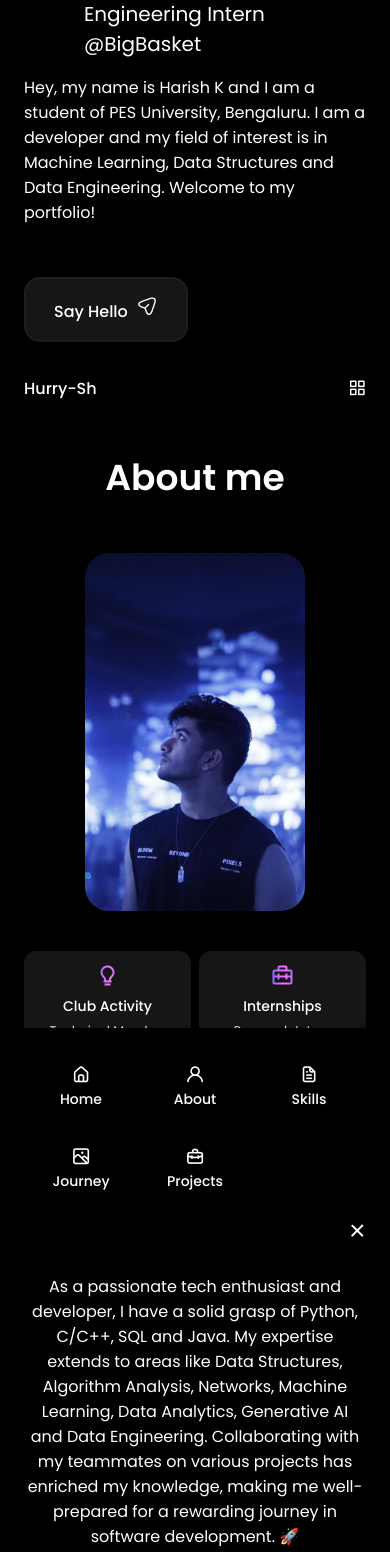
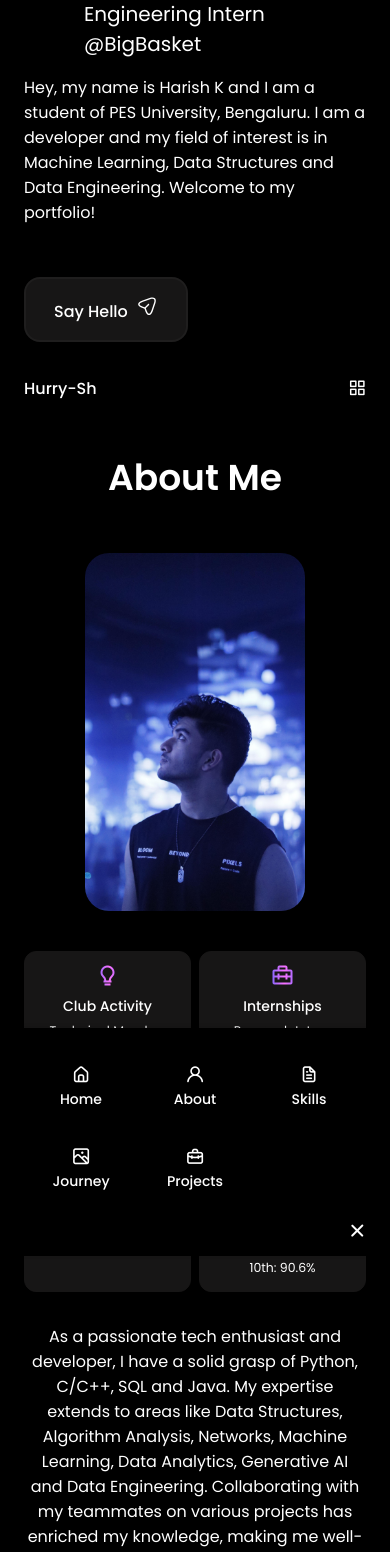
Before and after one commit to Hurry-sh/Portfolio, a React (Create React App) app: page / in a window 390 px wide. Shown: the part 432-1984 px from the top of the page. Built offline with nearby package versions, Linux system fonts and the light colour scheme.

Commit message:
Added changes to mobile view

```diff
--- a/src/components/about/About.jsx
+++ b/src/components/about/About.jsx
@@ -7,7 +7,7 @@ import Info from "./Info";
 const About = () => {
     return (
         <section className="about section" id="about">
-            <h2 className="section__title">About me</h2>
+            <h2 className="section__title">About Me</h2>
             <span className="section__subtitle"></span>
 
             <div className="about__container container grid">
--- a/src/components/about/Info.jsx
+++ b/src/components/about/Info.jsx
@@ -28,8 +28,13 @@ const Info = () => {
             <div className="about__box">
             <i className='bx bxs-graduation about__icon'></i>
 
-                <h3 className="about__title">CGPA</h3>
-                <span className="about__subtitle">8.57</span>
+                <h3 className="about__title">Grades</h3>
+                <span className="about__subtitle">B.Tech: 8.57
+                    <br></br>
+                    12th: 92.8%
+                    <br></br>
+                    10th: 90.6%
+                </span>
             </div>
         </div>
     )
--- a/src/components/header/header.css
+++ b/src/components/header/header.css
@@ -25,6 +25,7 @@
     background: linear-gradient(to right , #47ff69 , #00fff2);
     -webkit-text-fill-color: transparent;
     -webkit-background-clip: text;
+    transition: 1s;
 }
 
 .nav__list {
--- a/src/components/qualification/qualification.css
+++ b/src/components/qualification/qualification.css
@@ -115,7 +115,7 @@
 @media screen and (max-width:600px) {
 
     .qualification__container {
-        max-width: 87.5%;
+        max-width: 90%;
         text-align: center;
         align-items: center;
     }
--- a/src/components/skills/Skills.jsx
+++ b/src/components/skills/Skills.jsx
@@ -7,7 +7,7 @@ const Skills = () => {
     return (
         <section className="skills section" id="skills">
             <h2 className="section__title">Skills</h2>
-            <span className="section__subtitle">Here are some of the concepts, languages & frameworks that I am familiar with!</span>
+            <span className="section__subtitle"></span>
 
             <div className="skills__container container grid">
                 <Frontend />
--- a/src/components/skills/skills.css
+++ b/src/components/skills/skills.css
@@ -26,6 +26,7 @@
     grid-template-columns: repeat(2, 350px);
     column-gap: 3rem;
     justify-content: center;
+    align-items: center;
 }
 
 .skills__content {
```
